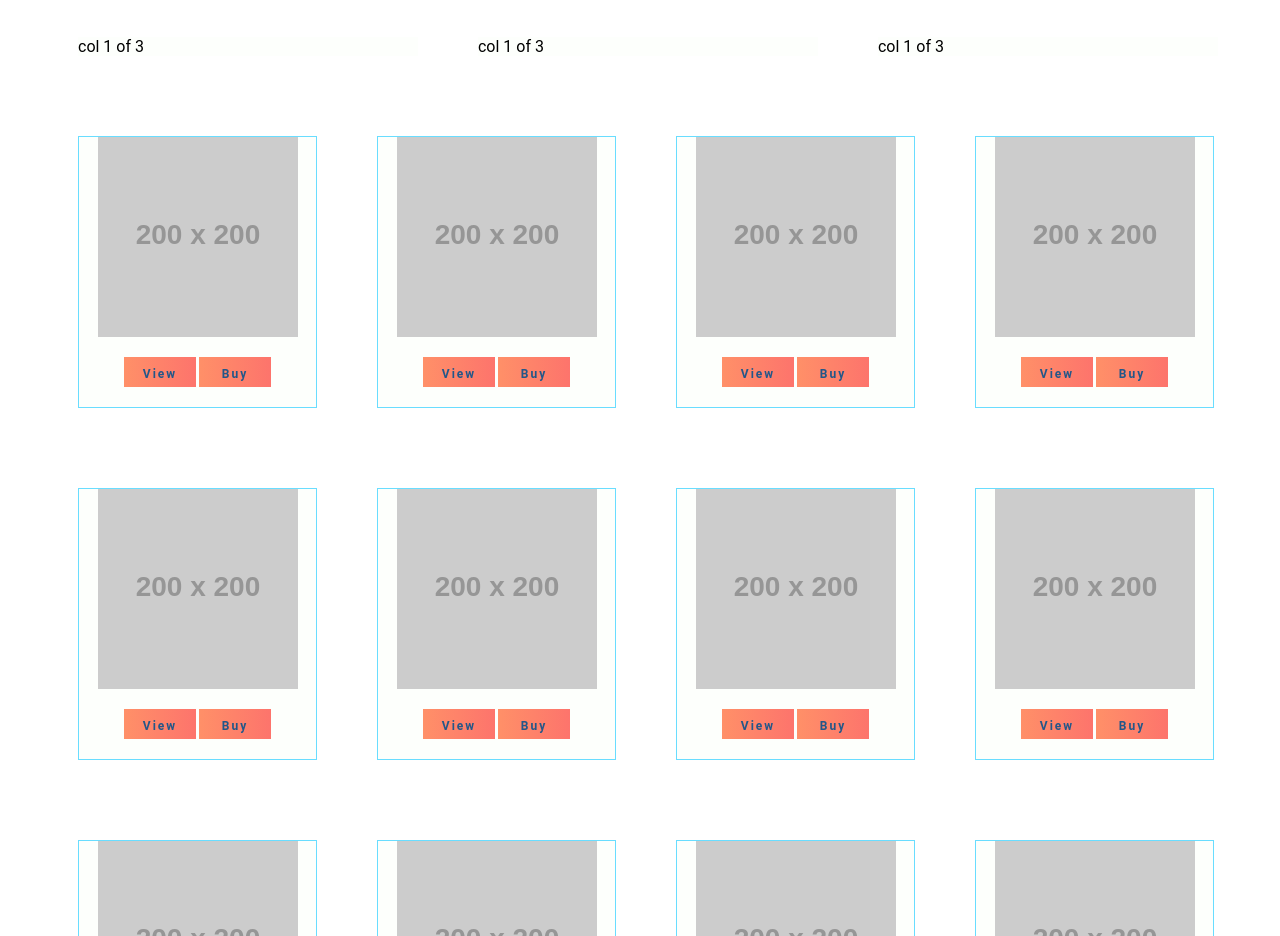
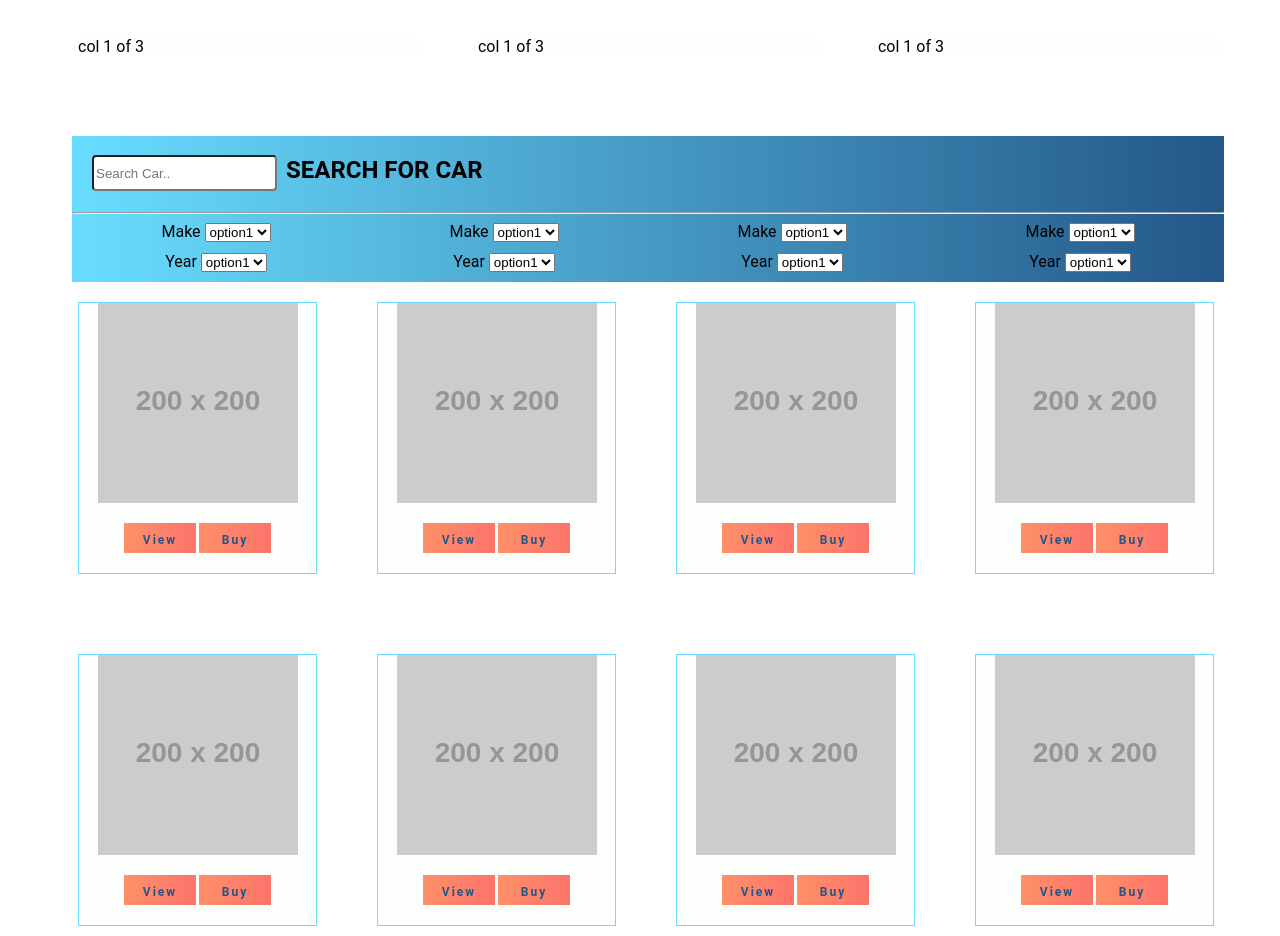
Before and after one commit to ntazamapat/AutoMart, a plain HTML site: page index.html in a window 1280 px wide. Shown: the part 780-1716 px from the top of the page. Drawn offline with Linux system fonts and the light colour scheme; placeholder pictures from the web are drawn by us.

Commit message:
User Can search car

```diff
--- a/css/main.css
+++ b/css/main.css
@@ -379,6 +379,48 @@ th , td{
      background-color:#EAEAEB;
  }
 
+
+/* Searching in the table */
+
+.row-search{
+    background:linear-gradient(to left,#235789,#69DDFF);
+    width:90%;
+    margin:20px auto;
+}
+.row-search::after{
+    content:"";
+    display:table;
+    clear:both;
+}
+
+.row-search input{
+    display:inline-block;
+    margin-left:20px;
+    height:30px;
+    margin-right:5px;
+    border-radius:4px;
+}
+.row-search__column{
+    display:block;
+    width:25%;
+    float:left
+}
+
+hr{
+    color:#8C5E58
+
+}
+.label-search{
+    display:block;
+    text-align:center;
+    margin-bottom: 10px;
+
+
+}
+h2{
+    display:inline-block;
+    width:70%;
+}
 /*
 0-600px: Phone
 600-900px: Tablet Landscape
@@ -435,6 +477,12 @@ th , td{
 
 
 @media screen and (max-width:600px){
+
+    .row-search__column{
+        display:block;
+        width:50%;
+
+    }
 
     .col-1-of-2.car-info{
 
@@ -514,6 +562,10 @@ fieldset.buy{
 
 @media screen and (max-width:530px){
 
+    .row-search__column{
+        display:inline-block;
+
+
     .menu [class ^="nav"]{
         display:block !important;
         float:none;
--- a/index.html
+++ b/index.html
@@ -42,7 +42,7 @@
 
    </div>
 
-   <div class="row">
+   <div class="row ">
     <div class="col-1-of-3">
          col 1 of 3
     </div>
@@ -52,6 +52,82 @@
    <div class="col-1-of-3">
     col 1 of 3
 </div>
+
+</div>
+
+<div class="row-search">
+<input type="text" placeholder="Search Car..">
+<h2>SEARCH FOR CAR</h2>
+<hr>
+<span class="row-search__column">
+    <div class="label-search">
+            <label for="make">Make</label>
+            <select name="" id=""> <option value="">option1</option></select>
+    </div>
+
+    <div class="label-search">
+
+            <label for="make">Year</label>
+            <select name="" id=""> <option value="">option1</option></select>
+
+    </div>
+
+
+
+</span>
+
+<span class="row-search__column">
+        <div class="label-search">
+                <label for="make">Make</label>
+                <select name="" id=""> <option value="">option1</option></select>
+        </div>
+
+        <div class="label-search">
+
+                <label for="make">Year</label>
+                <select name="" id=""> <option value="">option1</option></select>
+
+        </div>
+
+
+
+</span>
+
+<span class="row-search__column">
+        <div class="label-search">
+                <label for="make">Make</label>
+                <select name="" id=""> <option value="">option1</option></select>
+        </div>
+
+        <div class="label-search">
+
+                <label for="make">Year</label>
+                <select name="" id=""> <option value="">option1</option></select>
+
+        </div>
+
+
+
+    </span>
+
+    <span class="row-search__column">
+            <div class="label-search">
+                    <label for="make">Make</label>
+                    <select name="" id=""> <option value="">option1</option></select>
+            </div>
+
+            <div class="label-search">
+
+                    <label for="make">Year</label>
+                    <select name="" id=""> <option value="">option1</option></select>
+
+            </div>
+
+
+
+        </span>
+
+
 
 </div>
 
```
